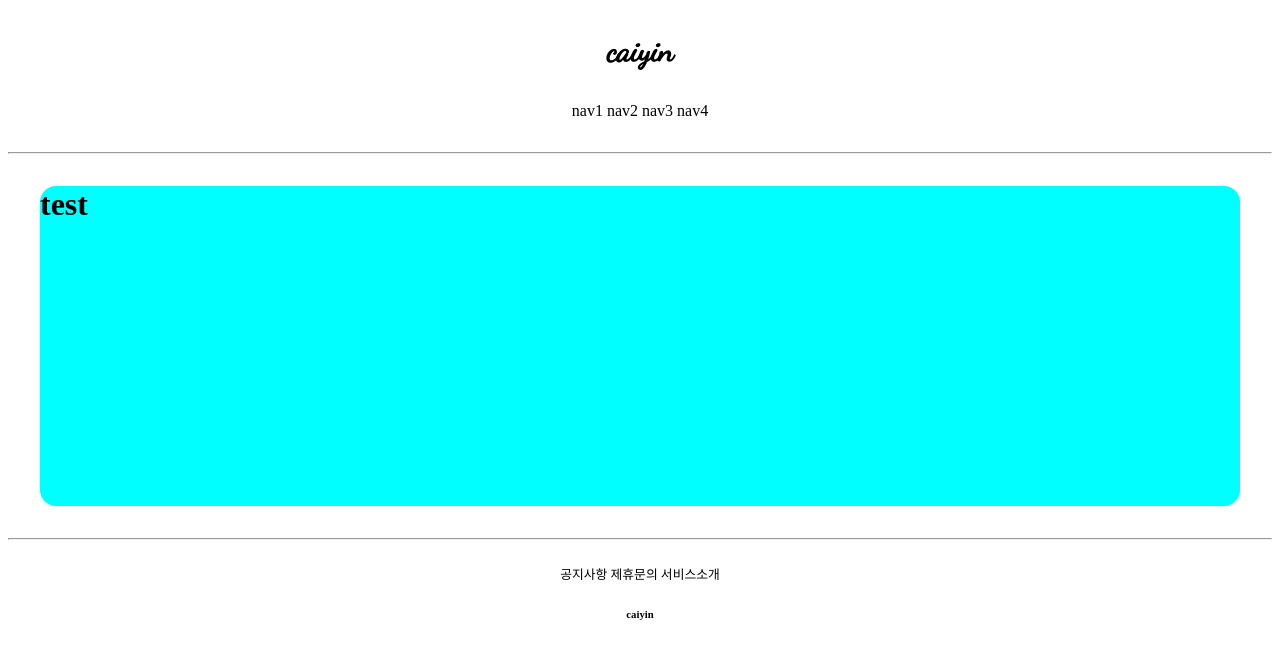
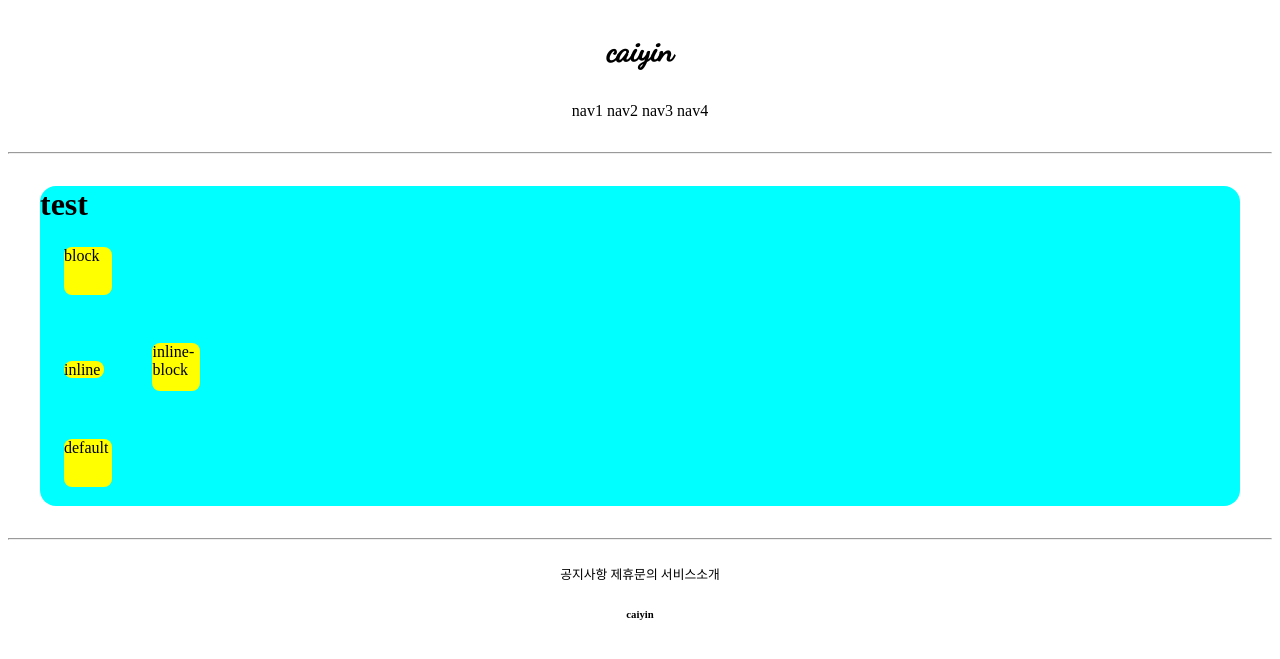
Before and after one commit to caiyin0211/gis, a Django app: page /accounts/hello_world/ in a window 1280 px wide. Shown: the top 659 px of the page. Run offline with Django 3.2, Linux system fonts and the light colour scheme; parts of the project's set-up code (start-up, migrations or seed data) failed here and were passed over.

Commit message:
7/6 commit1

```diff
--- a/accountapp/templates/accountapp/hello_world.html
+++ b/accountapp/templates/accountapp/hello_world.html
@@ -1,11 +1,33 @@
 {% extends 'base.html' %}
 
 {% block content %}
+
+    <style>
+
+        .testing{
+            background-color: yellow;
+            height: 48px;
+            width: 48px;
+            margin: 1.5rem;
+            border-radius: .5rem;
+        }
+
+
+
+
+    </style>
 
 
     <div style="height: 20rem; background-color: aqua; border-radius: 1rem ; margin :2rem" >
     <h1>test</h1>
 
+        <div class = "testing" style="display: block"> block</div>
+        <div class = "testing" style="display: inline"> inline </div>
+        <div class = "testing" style="display: inline-block">inline-block </div>
+        <div class = "testing" style="display: none"> none </div>
+        <div class = "testing" > default </div>
+
+
     </div>
 
 {% endblock %}
```
